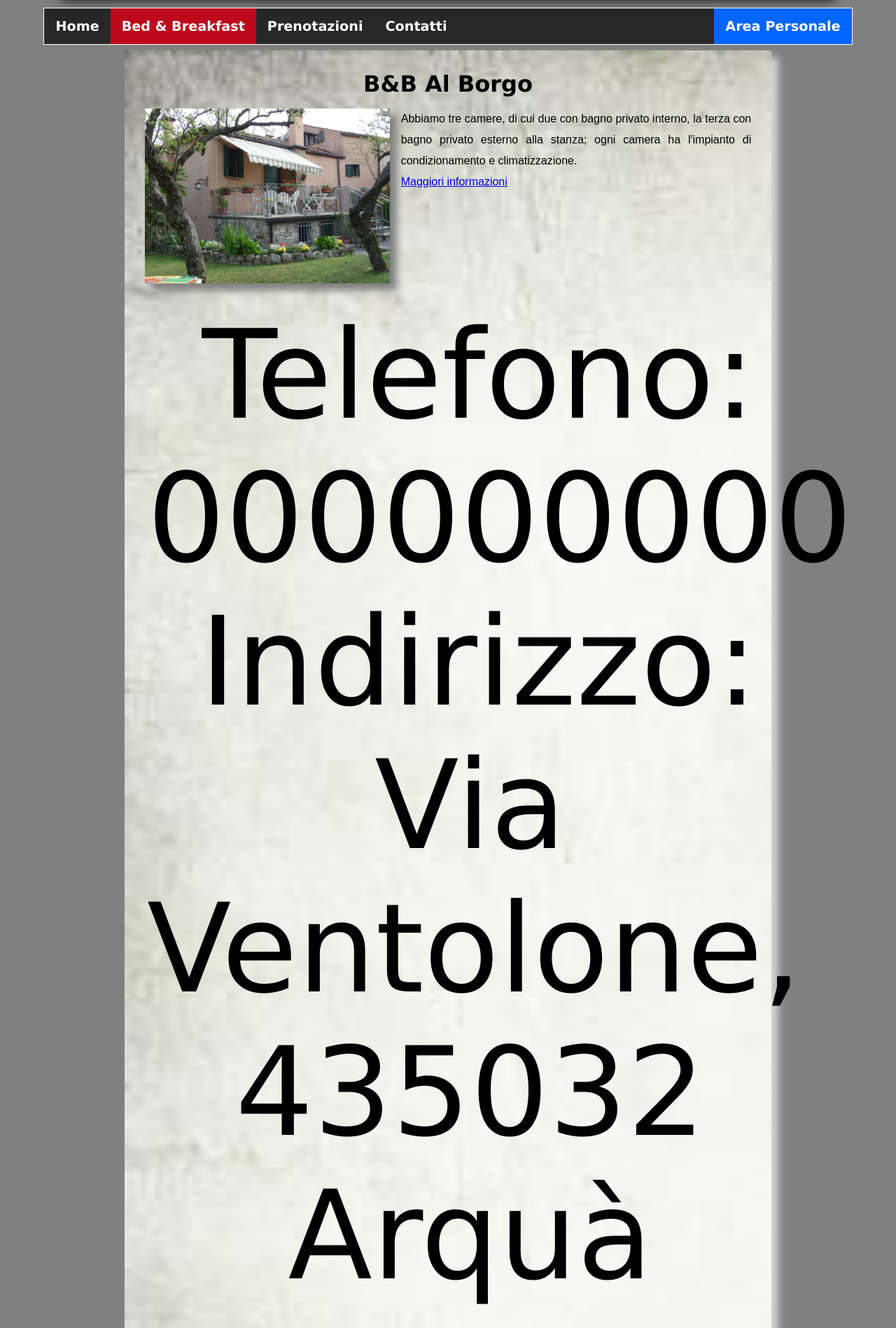
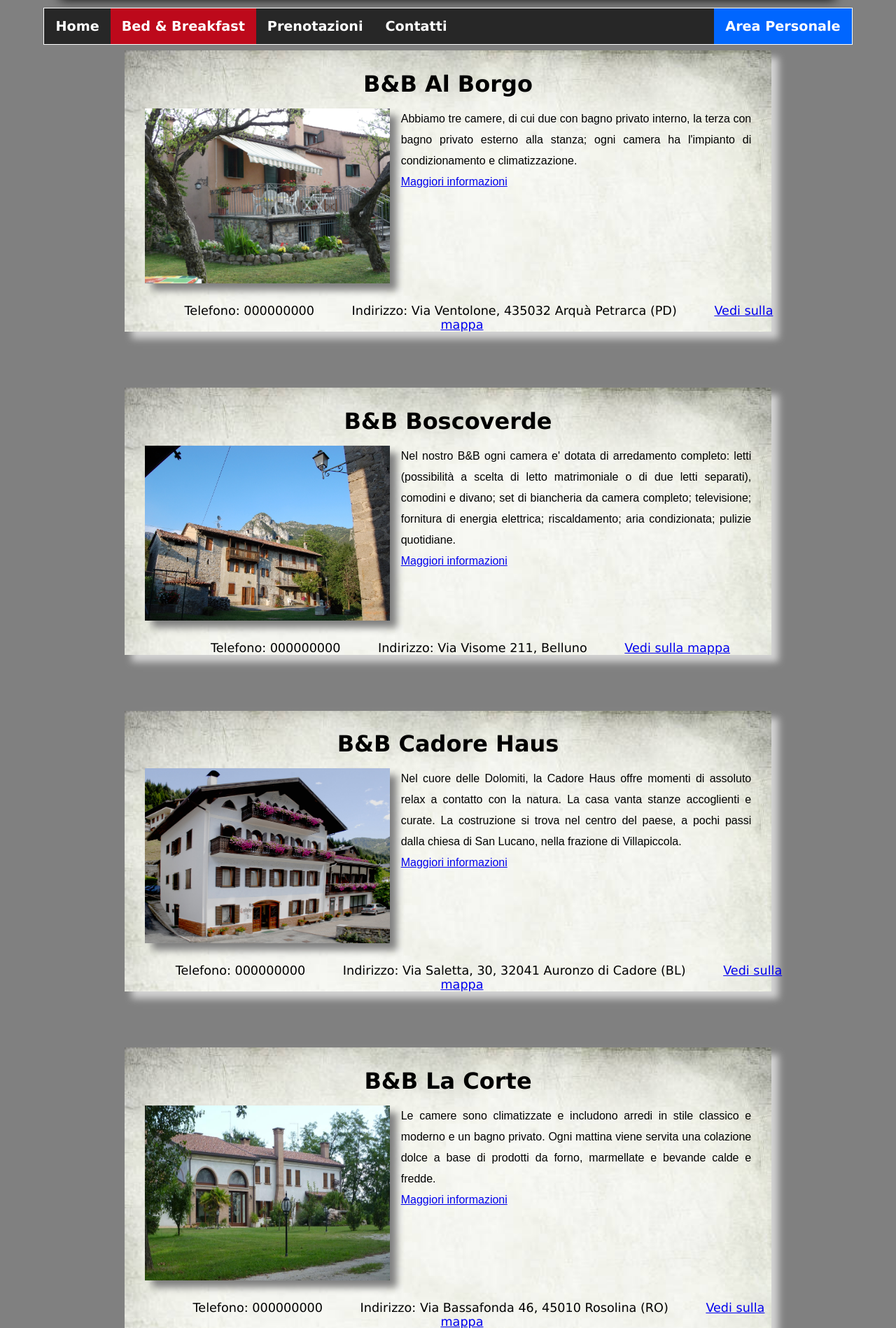
Before and after one commit to TheJack95/TecWeb, a PHP site: the page made by B&B.php in a window 1280 px wide. Shown: the part 97-1995 px from the top of the page at 70% size. Run offline with PHP 8.4, Linux system fonts and the light colour scheme.

Commit message:
Update B&B_style.css

```diff
--- a/B&B_style.css
+++ b/B&B_style.css
@@ -33,7 +33,7 @@
 
 .container ul {
     margin:2rem;
-    font-size:11rem;
+    font-size:1.1rem;
     width:100%;
     list-style: none;
     text-align:center;
```
